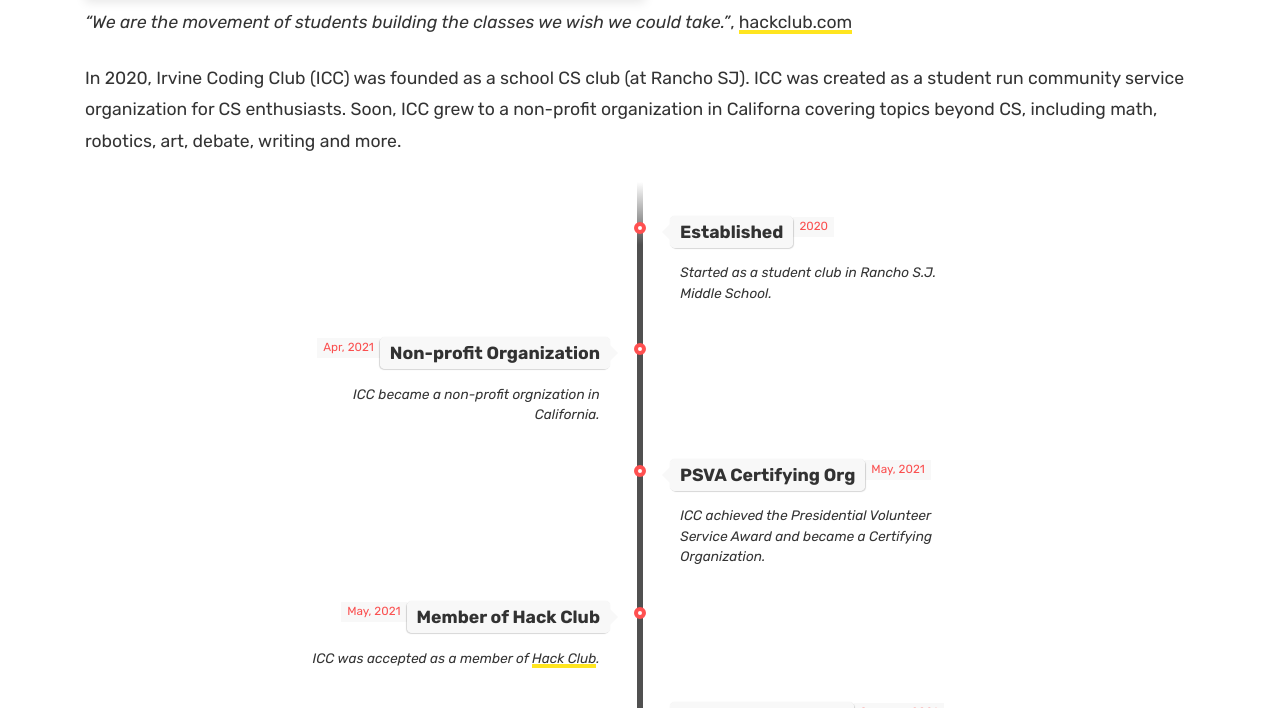
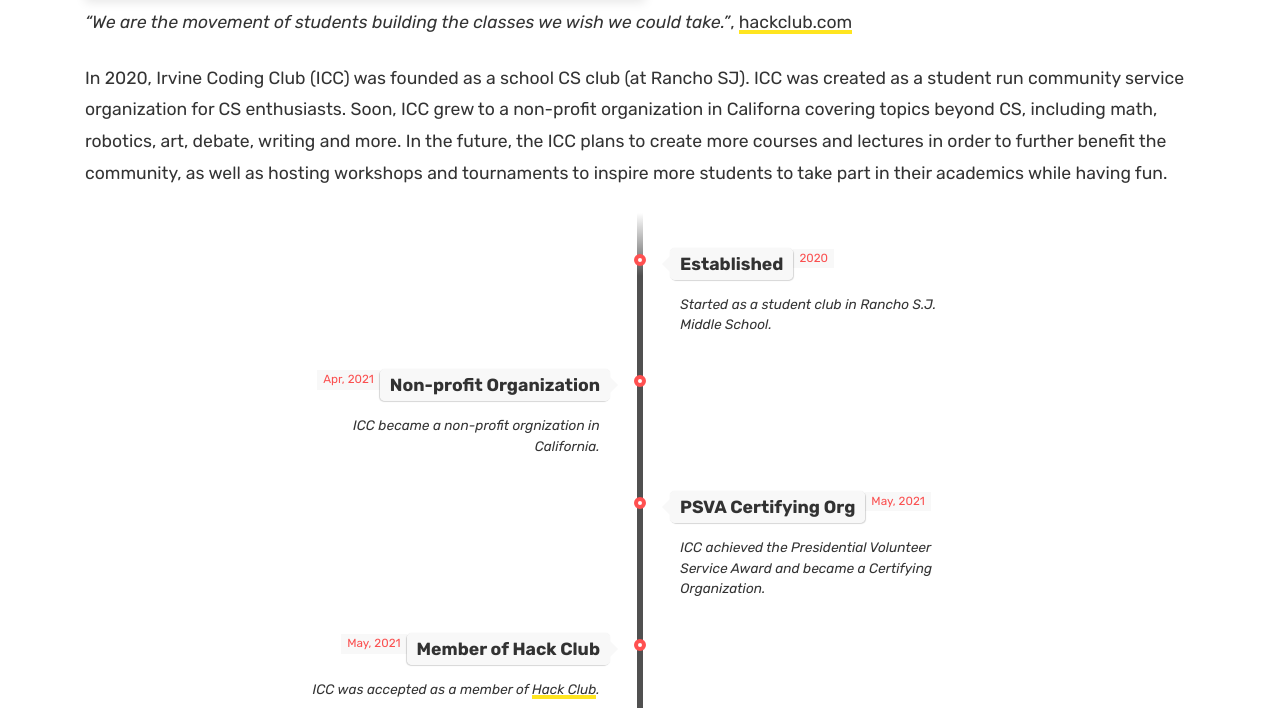
Before and after one commit to irvinecodingclub/irvinecodingclub.github.io, a Jekyll site: the page built from about.md, in a window 1280 px wide and 900 px high, scrolled down 2883 px, cut to the strip 192-900 px from the top of the window. Built offline with Jekyll 4.4.1, drawn with Linux system fonts in a browser that asks for light colours.

Commit message:
add future stuff because i was bored

```diff
--- a/about.md
+++ b/about.md
@@ -188,8 +188,7 @@ comments: false
 
 *"We are the movement of students building the classes we wish we could take."*, [hackclub.com](https://github.com/hackclub)
 
-In 2020, Irvine Coding Club (ICC) was founded as a school CS club (at Rancho SJ).
-ICC was created as a student run community service organization for CS enthusiasts. Soon, ICC grew to a non-profit organization in Californa covering topics beyond CS, including math, robotics, art, debate, writing and more.
+In 2020, Irvine Coding Club (ICC) was founded as a school CS club (at Rancho SJ). ICC was created as a student run community service organization for CS enthusiasts. Soon, ICC grew to a non-profit organization in Californa covering topics beyond CS, including math, robotics, art, debate, writing and more. In the future, the ICC plans to create more courses and lectures in order to further benefit the community, as well as hosting workshops and tournaments to inspire more students to take part in their academics while having fun.
 <link href='https://fonts.googleapis.com/css?family=Open+Sans:400,300,300italic,400italic,600,600italic,700,700italic' rel='stylesheet' type='text/css'>
 
 <!-- The Timeline -->
```
